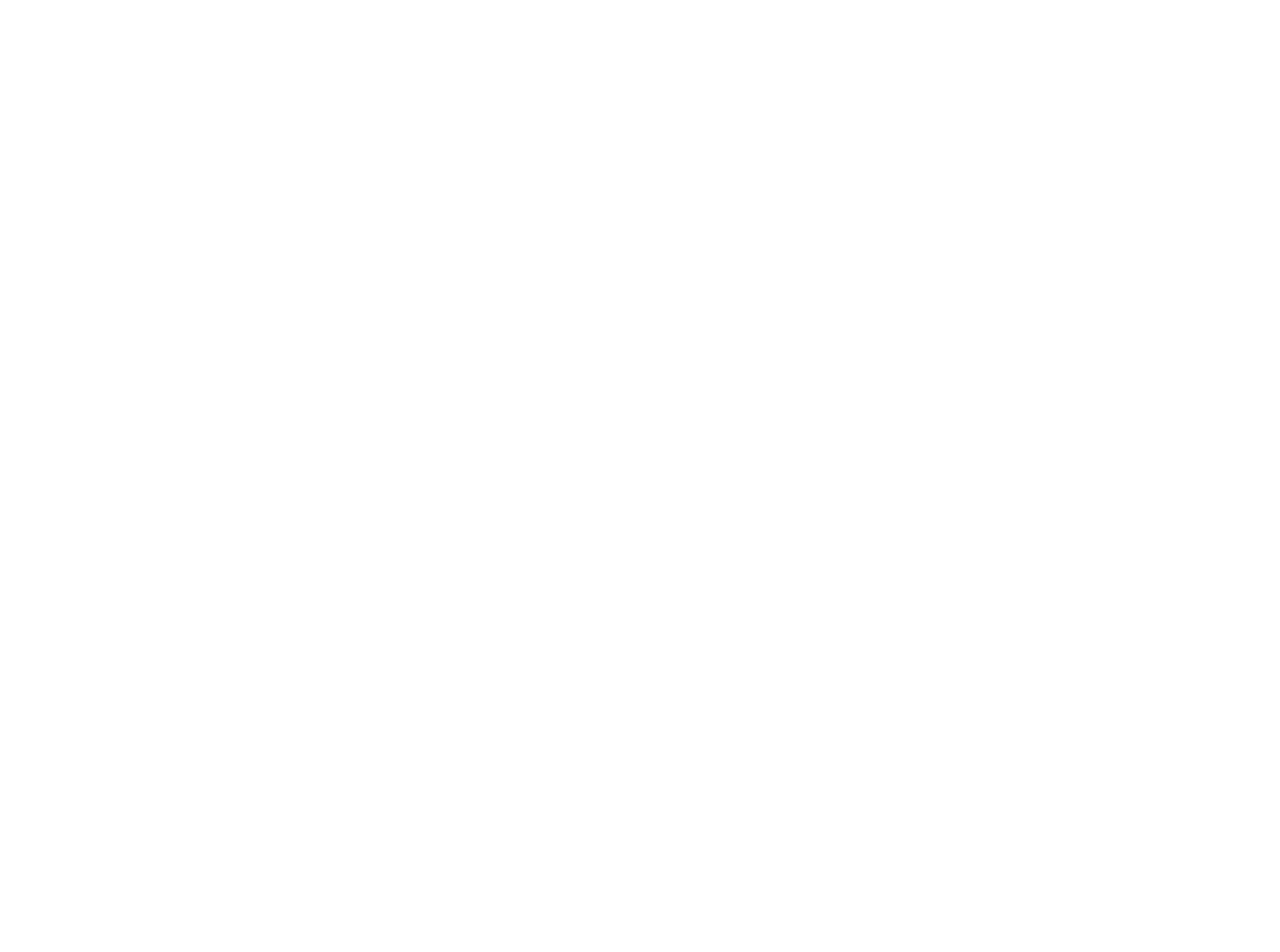
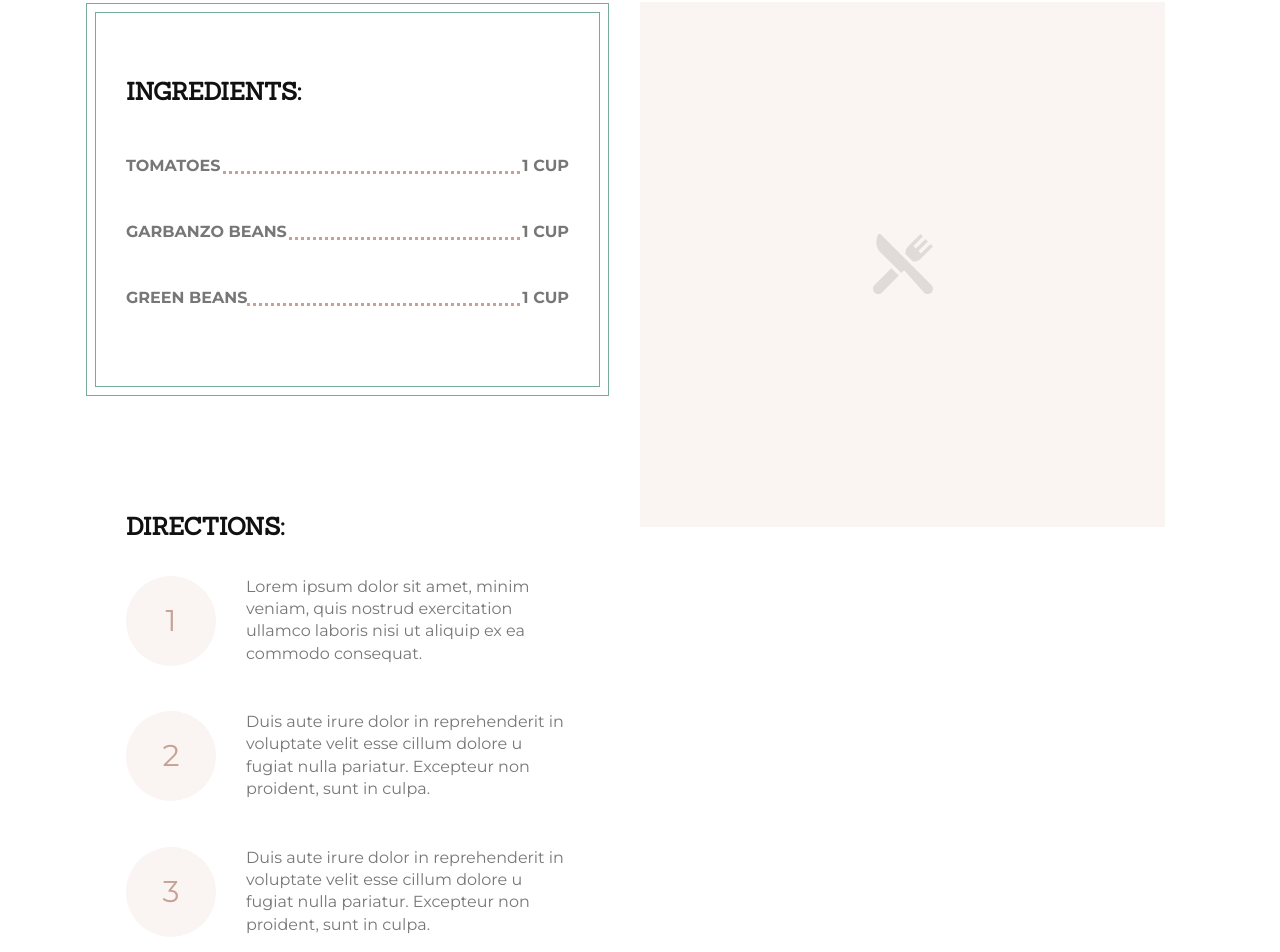
Before and after one commit to Secret-Family-Recipes-3/frontend, a React (Create React App) app: page /recipes/1 in a window 1280 px wide. Shown: the part 637-1589 px from the top of the page. Before the commit the page ends 800 px from the top, so only its background shows below. Built offline with nearby package versions, Linux system fonts and the light colour scheme; sample sign-in values are in the browser's storage.

Commit message:
Add recipe details page

```diff
--- a/src/App.js
+++ b/src/App.js
@@ -5,6 +5,7 @@
 import PrivateRoute from './utils/privateRoute';
 import TopPanel from './components/TopPanel/TopPanel';
 import RecipeList from './components/RecipeList/RecipeList';
+import RecipeDetails from './components/RecipeDetails/RecipeDetails';
 
 function App () {
 
@@ -30,6 +31,7 @@
             <TopPanel />
             <Switch>
                 <PrivateRoute exact path="/" component={RecipeList} />
+                <PrivateRoute exact path="/recipes" component={RecipeList} />
 
                 <Route path='/login'>
                     <Login onChange={onChange} submitLogin={submitLogin} />
@@ -39,6 +41,7 @@
                     <Register onChange={onChange} />
                 </Route>
 
+                <PrivateRoute path="/recipes/:id" component={RecipeDetails} />
 
             </Switch>
         </>
--- a/src/components/Header/Header.js
+++ b/src/components/Header/Header.js
@@ -1,5 +1,6 @@
-import React from 'react'
+import React from 'react';
 import './Header.scss';
+import { Link } from 'react-router-dom';
 
 export default function Header () {
     return (
@@ -14,8 +15,8 @@
                             </a>
 
                             <nav className="Header__nav">
-                                <a href='/#'>All Recipes</a>
-                                <a href='/#'>Add a Recipe</a>
+                                <Link to='/recipes'>All Recipes</Link>
+                                <Link to='/'>Add a Recipe</Link>
                             </nav>
 
                         </div>
--- a/src/components/MainHeading/MainHeading.js
+++ b/src/components/MainHeading/MainHeading.js
@@ -1,13 +1,13 @@
 import React from 'react'
 import './MainHeading.scss';
 
-export default function MainHeading () {
+export default function MainHeading (props) {
     return (
         <div className='MainHeading'>
             <div className='container'>
                 <div className='row'>
                     <div className='col-lg-12'>
-                        <h2>All Recipes</h2>
+                        <h2>{ props.heading }</h2>
                     </div>
                 </div>
             </div>
--- /dev/null
+++ b/src/components/RecipeDetails/RecipeDetails.js
@@ -0,0 +1,94 @@
+import React from 'react'
+import './RecipeDetails.scss';
+import Header from '../Header/Header';
+import MainHeading from '../MainHeading/MainHeading';
+
+export default function RecipeDetails () {
+
+    const heading = 'Mediterranean soup';
+
+    return (
+        <div className='RecipeDetails'>
+            <Header />
+
+            <MainHeading heading={heading} />
+
+            <div className='container'>
+                <div className='row'>
+                    <div className='col-md-6'>
+
+                        <div className='box box-ingredients'>
+                            <h4>Ingredients:</h4>
+
+                            <div className='ingredient'>
+                                <span className='ingredient__name'>Tomatoes</span>
+                                <span className='ingredient__amount'>1 cup</span>
+                            </div>
+                            <div className='ingredient'>
+                                <span className='ingredient__name'>Garbanzo beans</span>
+                                <span className='ingredient__amount'>1 cup</span>
+                            </div>
+                            <div className='ingredient'>
+                                <span className='ingredient__name'>Green beans</span>
+                                <span className='ingredient__amount'>1 cup</span>
+                            </div>
+                        </div>
+
+                        <div className='box box-invisible'>
+
+                            <h4>Directions:</h4>
+
+                            <div className='directions'>
+
+                                <div className='direction'>
+                                    <div className='direction__counter'>1</div>
+                                    <div className='direction__content'>
+                                        <p>Lorem ipsum dolor sit amet, minim veniam, quis
+                                        nostrud exercitation ullamco laboris nisi ut aliquip ex ea commodo consequat.</p>
+                                    </div>
+                                </div>
+
+                                <div className='direction'>
+                                    <div className='direction__counter'>2</div>
+                                    <div className='direction__content'>
+                                        <p>Duis aute irure dolor in reprehenderit in voluptate velit esse cillum dolore
+                                        u fugiat nulla pariatur. Excepteur non proident,
+                                        sunt in culpa.</p>
+                                    </div>
+                                </div>
+
+                                <div className='direction'>
+                                    <div className='direction__counter'>3</div>
+                                    <div className='direction__content'>
+                                        <p>Duis aute irure dolor in reprehenderit in voluptate velit esse cillum dolore
+                                        u fugiat nulla pariatur. Excepteur non proident,
+                                        sunt in culpa.</p>
+                                    </div>
+                                </div>
+
+                            </div>
+
+                        </div>
+
+                    </div>
+                    <div className='col-md-6'>
+                        <div className='RecipeDetails__image-wrapper'>
+                            { /* img here */ }
+                        </div>
+                    </div>
+                </div>
+
+                <div className='row'>
+                    <div className='col-md-12'>
+                        <div className='box box-invisible'>
+
+                            <button className='button button-green'>Edit</button>
+
+                        </div>
+                    </div>
+                </div>
+
+            </div>
+        </div>
+    );
+}
--- /dev/null
+++ b/src/components/RecipeDetails/RecipeDetails.scss
@@ -0,0 +1,92 @@
+@import '../../styles/variables';
+@import '../../styles/mixins';
+
+.RecipeDetails {
+
+    margin-bottom: 12rem;
+
+    // Box containers
+
+    .box-ingredients {
+        margin-bottom: 6rem;
+    }
+
+
+    // Ingredients
+
+    .ingredient {
+        border-bottom: 3px dotted $color-brown;
+        display: flex;
+        justify-content: space-between;
+        margin-top: 5rem;
+        margin-bottom: 5rem;
+
+
+        &__name, &__amount {
+            margin-bottom: -3px;
+            background-color: white;
+            text-transform: uppercase;
+            font-weight: bold;
+            line-height: 1;
+        }
+    }
+
+
+    // Recipe image
+
+    &__image-wrapper {
+        background-color: $color-brown-light;
+        background-image: url(../../images/forkknife.svg);
+        background-position: center;
+        background-repeat: no-repeat;
+
+        width: 100%;
+        padding-bottom: 100%;
+        margin-bottom: 6rem;
+
+        position: relative;
+        overflow: hidden;
+
+
+        img {
+            width: 100%;
+            position: absolute;
+            top: 0;
+            left: 0;
+        }
+    }
+}
+
+
+// Directions (recipe steps)
+
+.directions {
+}
+
+.direction {
+    display: flex;
+    flex-wrap: wrap;
+    margin-bottom: 3rem;
+
+    &__counter {
+        display: block;
+        width: 9rem;
+        height: 9rem;
+        background-color: $color-brown-light;
+        text-align: center;
+        line-height: 9rem;
+        font-size: 3rem;
+        color: $color-brown;
+        border-radius: 9999px;
+        margin-right: 3rem;
+
+    }
+
+    &__content {
+        flex: 1;
+
+        p {
+            margin-top: 0;
+        }
+    }
+}
--- a/src/components/RecipeList/RecipeList.js
+++ b/src/components/RecipeList/RecipeList.js
@@ -1,60 +1,64 @@
 import React from 'react'
 import './RecipeList.scss';
 import Header from '../Header/Header';
+import MainHeading from '../MainHeading/MainHeading';
+import { Link } from 'react-router-dom';
 
 export default function RecipeList () {
     return (
         <>
             <Header />
+            <MainHeading heading='All recipes' />
+
             <div className='RecipeList'>
                 <div className='container'>
                     <div className='row'>
                         <div className='col-md-6 col-lg-4 RecipeList__recipe'>
-                            <a href='/#'>
+                            <Link to='/recipes/1'>
                                 <div className='RecipeList__image-wrapper'>
                                     <img src="https://images.pexels.com/photos/1630588/pexels-photo-1630588.jpeg?auto=compress&cs=tinysrgb&dpr=2&w=500" alt='recipe' />
                                 </div>
-                            </a>
+                            </Link>
                             <h5>Title</h5>
                         </div>
                         <div className='col-md-6 col-lg-4 RecipeList__recipe'>
-                            <a href='/#'>
+                            <Link to='/recipes/1'>
                                 <div className='RecipeList__image-wrapper'>
                                     <img src="https://images.pexels.com/photos/2090903/pexels-photo-2090903.jpeg?auto=compress&cs=tinysrgb&dpr=2&h=750&w=1260" alt='recipe' />
                                 </div>
-                            </a>
+                            </Link>
                             <h5>Title</h5>
                         </div>
                         <div className='col-md-6 col-lg-4 RecipeList__recipe'>
-                            <a href='/#'>
+                            <Link to='/recipes/1'>
                                 <div className='RecipeList__image-wrapper'>
                                     <img src="https://images.pexels.com/photos/4198283/pexels-photo-4198283.jpeg?auto=compress&cs=tinysrgb&dpr=2&w=500" alt='recipe' />
                                 </div>
-                            </a>
+                            </Link>
                             <h5>Title</h5>
                         </div>
                         <div className='col-md-6 col-lg-4 RecipeList__recipe'>
-                            <a href='/#'>
+                            <Link to='/recipes/1'>
                                 <div className='RecipeList__image-wrapper'>
                                     <img src="https://images.pexels.com/photos/4020664/pexels-photo-4020664.jpeg?auto=compress&cs=tinysrgb&dpr=2&w=500" alt='recipe' />
                                 </div>
-                            </a>
+                            </Link>
                             <h5>Title</h5>
                         </div>
                         <div className='col-md-6 col-lg-4 RecipeList__recipe'>
-                            <a href='/#'>
+                            <Link to='/recipes/1'>
                                 <div className='RecipeList__image-wrapper'>
                                     <img src="https://images.pexels.com/photos/1211887/pexels-photo-1211887.jpeg?auto=compress&cs=tinysrgb&dpr=2&w=500" alt='recipe' />
                                 </div>
-                            </a>
+                            </Link>
                             <h5>Title</h5>
                         </div>
 
                         <div className='col-md-6 col-lg-4 RecipeList__recipe'>
-                            <a href='/#'>
+                            <Link to='/recipes/1'>
                                 <div className='RecipeList__image-wrapper'>
                                 </div>
-                            </a>
+                            </Link>
                             <h5>A Recipe with no image</h5>
                         </div>
 
--- a/src/styles/_boxes.scss
+++ b/src/styles/_boxes.scss
@@ -5,3 +5,8 @@
     margin: 10px;
     padding: 3rem;
 }
+
+.box-invisible {
+    border-color: transparent;
+    outline-color: transparent;
+}
```
